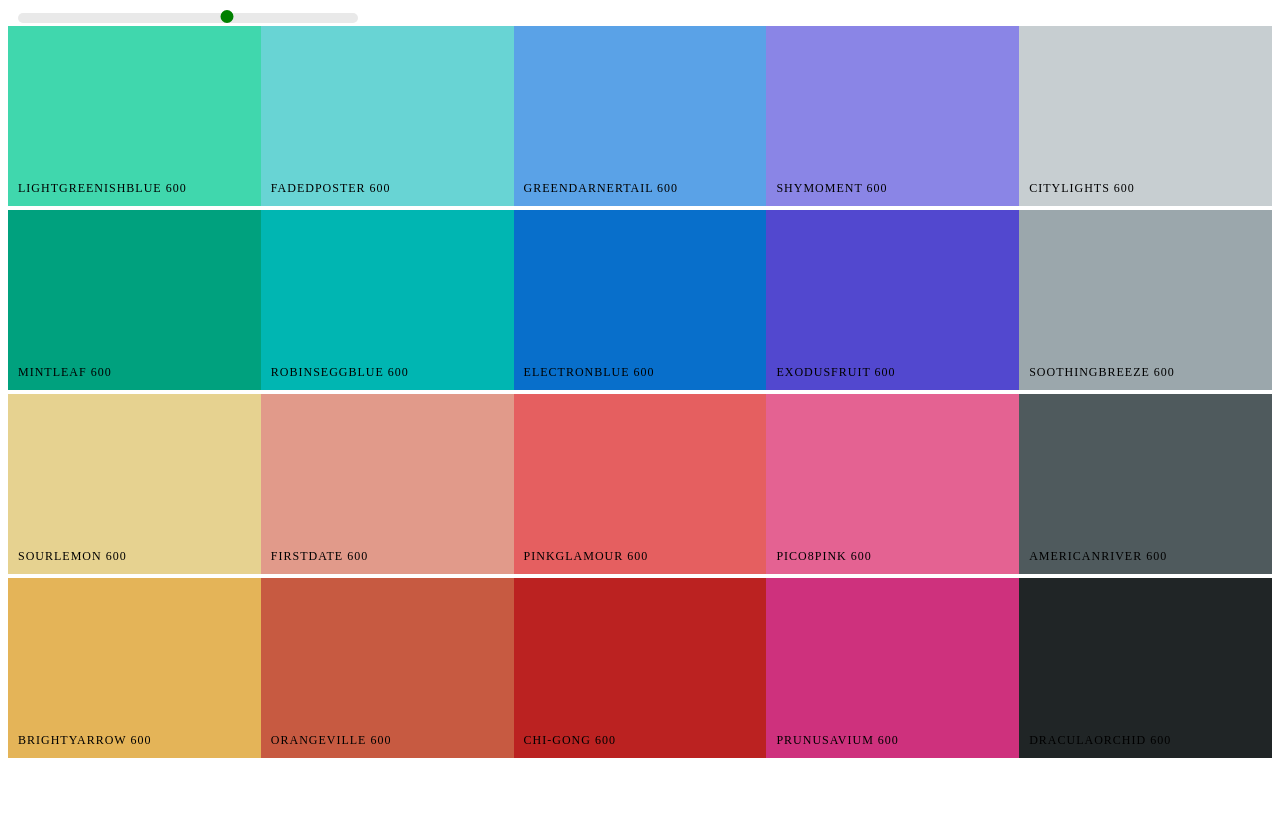
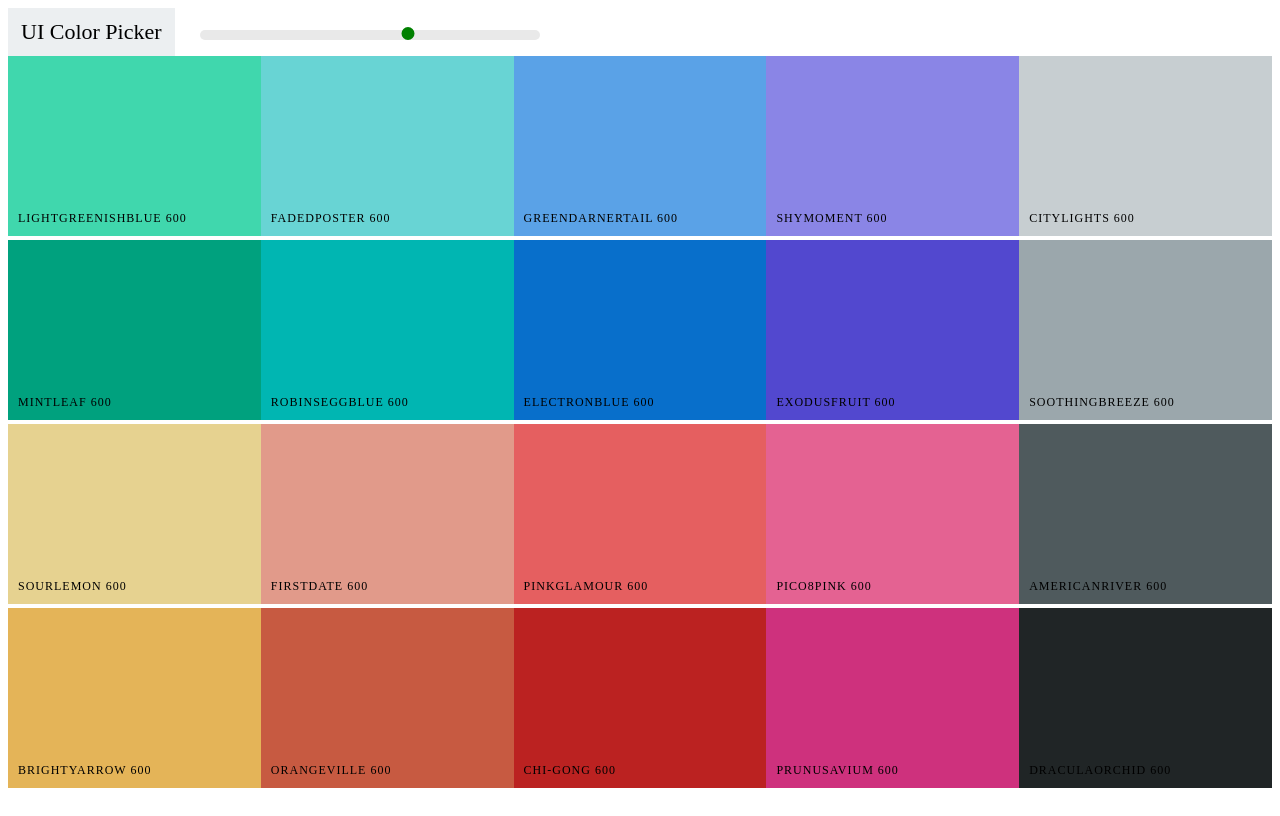
Before and after one commit to keshav2802/UI-Color-Picker, a React (Create React App) app: page / in a window 1280 px wide. Built offline with nearby package versions, Linux system fonts and the light colour scheme.

Commit message:
added the Nav bar

```diff
--- /dev/null
+++ b/src/components/NavBar/NavBar.css
@@ -0,0 +1,41 @@
+.NavBar {
+  display: flex;
+  align-items: center;
+  justify-content: flex-start;
+  height: 6vh;
+}
+
+.logo {
+  margin-right: 15px;
+  padding: 0 13px;
+  font-size: 22px;
+  background-color: #eceff1;
+  height: 100%;
+  display: flex;
+  align-items: center;
+}
+
+.slider {
+  width: 340px;
+  margin: 0 10px;
+  display: inline-block;
+}
+
+.rc-slider-track {
+  background-color: transparent;
+}
+
+.rc-slider-rail {
+  height: 10px;
+}
+
+.rc-slider-handle {
+  background-color: green;
+  outline: none;
+  border: 2px solid green;
+  box-shadow: none;
+  width: 13px;
+  height: 13px;
+  margin-left: -4px;
+  margin-top: -3px;
+}
--- /dev/null
+++ b/src/components/NavBar/NavBar.js
@@ -0,0 +1,27 @@
+import React, {Component} from 'react';
+import Slider from 'rc-slider';
+import 'rc-slider/assets/index.css';
+import './NavBar.css';
+
+class NavBar extends Component {
+  render() {
+    return (
+      <div className="NavBar">
+        <div className="logo">
+          UI Color Picker
+        </div>
+        <div className="slider">
+          <Slider
+            defaultValue={this.props.level}
+            min={100}
+            max={900}
+            step={100}
+            onAfterChange={this.props.changeLevel}
+          />
+        </div>
+      </div>
+    )
+  }
+}
+
+export default NavBar;
--- a/src/components/Palette/Palette.css
+++ b/src/components/Palette/Palette.css
@@ -5,28 +5,3 @@
 .Palette-colors {
   height: 90%;
 }
-
-.slider {
-  width: 340px;
-  margin: 0 10px;
-  display: inline-block;
-}
-
-.rc-slider-track {
-  background-color: transparent;
-}
-
-.rc-slider-rail {
-  height: 10px;
-}
-
-.rc-slider-handle {
-  background-color: green;
-  outline: none;
-  border: 2px solid green;
-  box-shadow: none;
-  width: 13px;
-  height: 13px;
-  margin-left: -4px;
-  margin-top: -3px;
-}
--- a/src/components/Palette/Palette.js
+++ b/src/components/Palette/Palette.js
@@ -1,8 +1,7 @@
 import React, { Component } from 'react';
 import ColorBox from '../ColorBox/ColorBox';
-import 'rc-slider/assets/index.css';
 import './Palette.css';
-import Slider from 'rc-slider';
+import NavBar from '../NavBar/NavBar';
 
 class Palette extends Component {
 	state = {
@@ -20,15 +19,7 @@
 
 		return (
 			<div className='Palette'>
-        <div className="slider">
-          <Slider
-            defaultValue={this.state.level}
-            min={100}
-            max={900}
-            step={100}
-            onAfterChange={this.changeLevel}
-          />
-        </div>
+				<NavBar level={this.state.level} changeLevel={this.changeLevel} />
 				<div className='Palette-colors'>{colorBoxes}</div>
 			</div>
 		);
```
